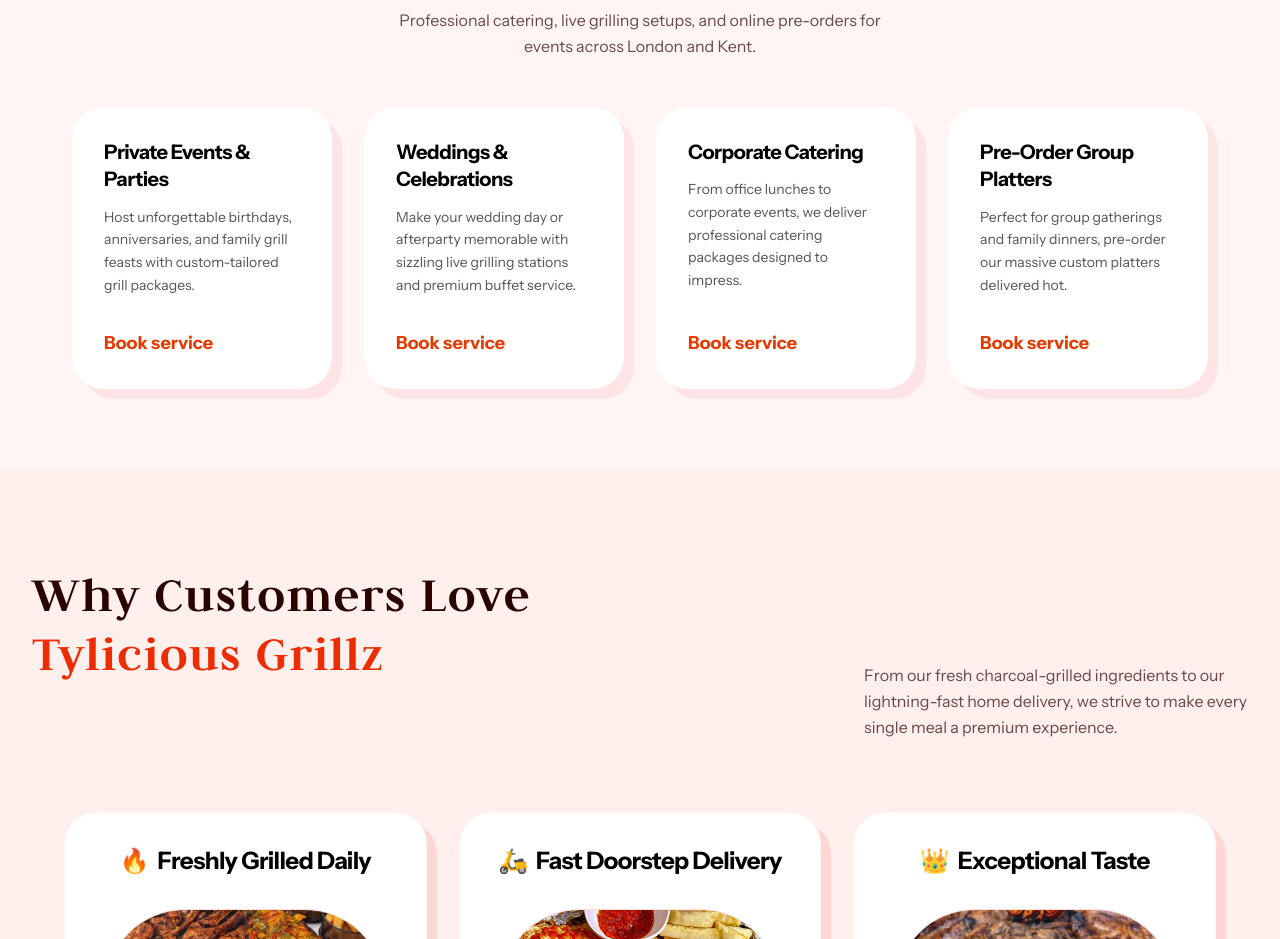
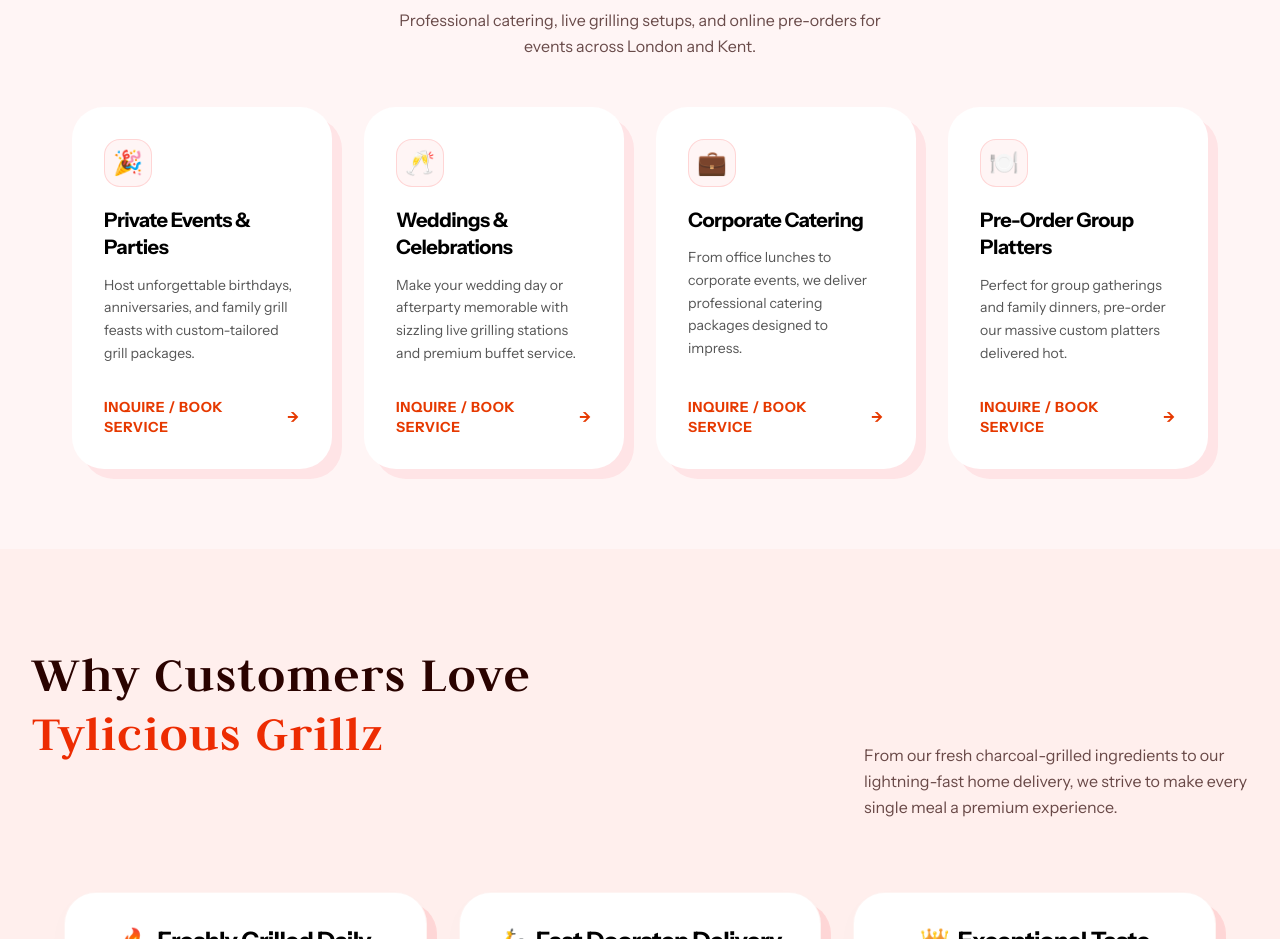
Before and after one commit to davemayor2/TyliciousGrillz, a Next.js app: page / in a window 1280 px wide. Shown: the part 1020-1959 px from the top of the page. Built offline with nearby package versions, Linux system fonts and the light colour scheme; a web font is replaced by a local one.

Commit message:
revert_catering_content_keep_cards_design

```diff
--- a/components/sections/home/CateringHighlight.tsx
+++ b/components/sections/home/CateringHighlight.tsx
@@ -63,24 +63,30 @@
               <div className="w-full bg-white rounded-[32px] p-8 flex flex-col justify-between items-start text-left shadow-[10px_10px_0px_#FFE4E6] hover:-translate-y-1.5 hover:-translate-x-1.5 hover:shadow-[14px_14px_0px_#FFE4E6] transition-all duration-300 select-none">
 
                 {/* Top Content Stack */}
-                <div className="w-full flex-1 flex flex-col">
+                <div className="w-full">
+                  {/* Emoji Visual Badge */}
+                  <div className="w-12 h-12 rounded-2xl bg-[#FFF5F5] border border-[#FF8A8A]/30 flex items-center justify-center text-2xl mb-5">
+                    {offering.icon}
+                  </div>
+
                   {/* Title: Instrument Sans Bold */}
-                  <h3 className="font-sans font-bold text-xl text-[#000000] mb-3 leading-snug tracking-tight">
+                  <h3 className="font-sans font-bold text-lg md:text-xl text-[#000000] mb-3 leading-snug tracking-tight">
                     {offering.title}
                   </h3>
 
                   {/* Description: Instrument Sans regular */}
-                  <p className="font-sans font-normal text-[#555555] text-[14px] leading-relaxed mb-6">
+                  <p className="font-sans font-normal text-[#555555] text-sm md:text-[14px] leading-relaxed mb-6">
                     {offering.description}
                   </p>
                 </div>
 
-                {/* Bottom CTA Link - Book service */}
+                {/* Bottom CTA Link */}
                 <Link
                   href="/catering"
-                  className="font-sans font-bold text-lg text-[#E63900] hover:text-[#ff440a] transition-colors duration-200 mt-2"
+                  className="inline-flex items-center text-xs md:text-sm font-bold font-sans uppercase tracking-wider text-[#E63900] hover:text-[#ff440a] transition-colors duration-200 mt-2 gap-1.5 group/link"
                 >
-                  Book service
+                  <span>Inquire / Book Service</span>
+                  <span className="inline-block transition-transform duration-200 group-hover/link:translate-x-1">→</span>
                 </Link>
 
               </div>
```
